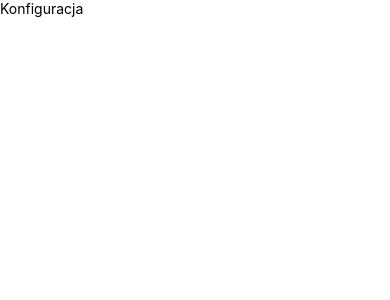
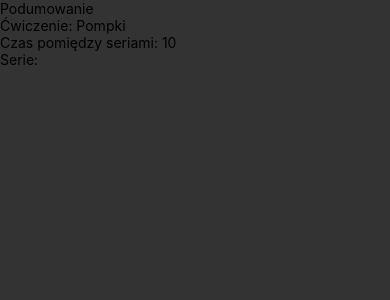
Before and after one commit to jaroslawlesniak/trainer, a React Native app in the folder frontend/: screen / in a window 390 px wide. Shown: the top 300 px of the page. Built offline with nearby package versions, Linux system fonts and the light colour scheme.

Commit message:
Added training configuration

```diff
--- a/frontend/App.js
+++ b/frontend/App.js
@@ -1,9 +1,52 @@
 import React from 'react';
-import { Text, View } from 'react-native';
+import { StyleSheet, Text, View } from 'react-native';
 import Configure from './components/configure';
+import Training from './components/training';
 
-export default function App() {
-  return (
-    <Configure/>
-  );
+const styles = StyleSheet.create({
+    view: {
+        backgroundColor: '#333',
+        flex: 1
+    }
+  });
+
+export default class App extends React.Component {
+    constructor(props) {
+        super(props);
+
+        this.state = {
+            page: 1,
+            data: {
+                name: "Pompki",
+                break: 10,
+                series: [
+                    5,4,3,6
+                ]
+            }
+        };
+    }
+
+    render() {
+        let content;
+
+        if(this.state.page === 0) {
+            content = (<Configure onConfigure={ this.startTraining }/>);
+        }
+        if(this.state.page === 1) {
+            content = <Training data={ this.state.data }/>
+        }
+
+        return (
+            <View style={styles.view}>
+                { content }
+            </View>
+        );
+    }
+
+    startTraining = (data) => {
+        this.setState({
+            page: 1,
+            data: data
+        });
+    }
 }
--- a/frontend/components/configure.js
+++ b/frontend/components/configure.js
@@ -1,11 +1,113 @@
 import React from "react";
-import { Text } from "react-native";
+import { StyleSheet, Text, Button, View, TextInput } from "react-native";
+
+const styles = StyleSheet.create({
+    container: {
+        marginTop: 25,
+    },
+    text: {
+        alignItems: "center",
+        padding: 30,
+        textAlign: "center"
+    },
+    header: {
+        fontSize: 30,
+        color: "#fff"
+    },
+    button: {
+        padding: 0
+    },
+    input: {
+        backgroundColor: "#fff",
+        margin: 15,
+        borderRadius: 10,
+        color: "#333",
+        height: "auto",
+        padding: 10,
+        fontSize: 16
+    }
+});
 
 class Configure extends React.Component {
+    constructor(props) {
+        super(props);
+
+        this.state = {
+            text: "",
+            level: 0,
+            name: "",
+            break: 0,
+            series_amount: 0,
+            series: []
+        }
+    }
+
     render() {
+        let content;
+
+        if(this.state.level === 0) {
+            content = <Text>Nazwa ćwiczenia</Text>;
+        }
+        if(this.state.level === 1) {
+            content = <Text>Ilość serii</Text>
+        }
+        if(this.state.level === 2) {
+            content = <Text>Czas pomiędzy seriami</Text>;
+        }
+        if(this.state.level > 2) {
+            content = <Text>Powtórzenia w serii {this.state.level - 2}/{this.state.series_amount}</Text>
+        }
+
         return (
-            <Text>Konfiguracja</Text>
+            <View style={styles.container}>
+                <View style={{ alignContent: "flex-end"}}>
+                    <Text style={[ styles.text, styles.header ]}>{ content }</Text>
+                    <TextInput style={[styles.text, styles.input ]} value={this.state.text} onChangeText={(text) => this.setState({text})}/>
+                    <Button title="Ustaw" style={[styles.text, styles.button ]} onPress={() => { this.nextLevel() }} color="#FFBD1B"/>
+                </View>
+            </View>
         );
+    }
+
+    nextLevel() {
+        if(this.state.level === 0) {
+            this.setState({
+                name: this.state.text,
+                level: this.state.level + 1,
+                text: ""
+            });
+        }
+        if(this.state.level === 1) {
+            this.setState({
+                series_amount: parseInt(this.state.text),
+                level: this.state.level + 1,
+                text: ""
+            });
+        }
+        if(this.state.level === 2) {
+            this.setState({
+                break: parseInt(this.state.text),
+                level: this.state.level + 1,
+                text: ""
+            });
+        }
+        if(this.state.level > 2) {
+            let series = this.state.series;
+            series.push(parseInt(this.state.text));
+
+            this.setState({
+                series: series,
+                level: this.state.level + 1,
+                text: ""
+            });
+        }
+        if(this.state.level > 2 && this.state.level === (this.state.series_amount + 2)) {
+            this.props.onConfigure({
+                name: this.state.name,
+                break: this.state.break,
+                series: this.state.series
+            });
+        }
     }
 }
 
--- /dev/null
+++ b/frontend/components/training.js
@@ -0,0 +1,47 @@
+import React from "react";
+import { View, Text, StyleSheet } from 'react-native';
+
+const styles = StyleSheet.create({
+    header: {
+        fontSize: 30,
+        color: "#fff",
+        textAlign: "center",
+        marginTop: 50
+    }
+});
+
+class Training extends React.Component {
+    constructor(props) {
+        super(props);
+
+        this.state = {
+            name: this.props.data.name,
+            break: this.props.data.break,
+            series: this.props.data.series,
+            level: 0
+        }
+    }
+
+    render() {
+        let content;
+
+        if(this.state.level === 0) {
+            content =
+            (<View>
+                <Text>Podumowanie</Text>
+                <Text>Ćwiczenie: {this.state.name}</Text>
+                <Text>Czas pomiędzy seriami: {this.state.break}</Text>
+                <Text>Serie: {this.state.series.map((val) => { <Text>val</Text> })}</Text>
+            </View>);
+        }
+
+        return (
+            <View>
+
+                { content }
+            </View>
+        );
+    }
+}
+
+export default Training;
--- a/frontend/package.json
+++ b/frontend/package.json
@@ -9,6 +9,7 @@
   },
   "dependencies": {
     "expo": "^34.0.1",
+    "node-sass": "^4.12.0",
     "react": "16.8.3",
     "react-dom": "^16.8.6",
     "react-native": "https://github.com/expo/react-native/archive/sdk-34.0.0.tar.gz",
```
Also changed, not shown: 1 other file (tests, documents, lock files or other folders).
